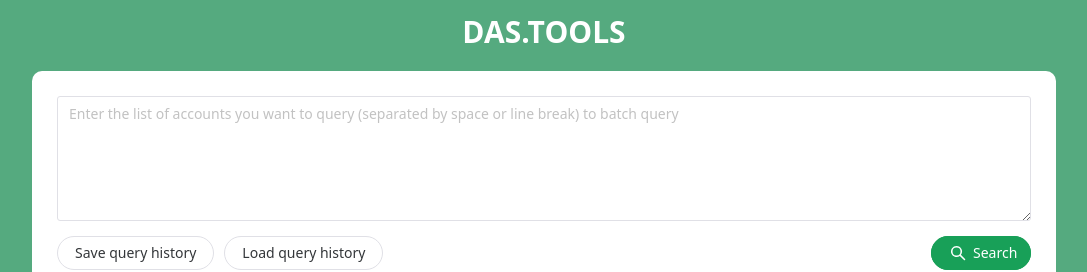
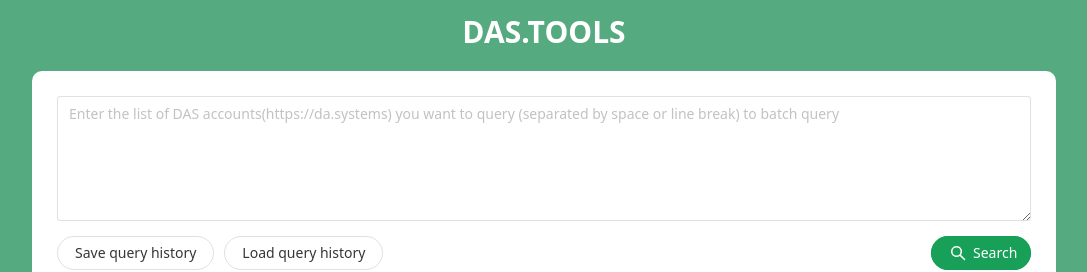
Before and after one commit to Comdex/das-tools, a Vue app: page / in a window 1280 px wide. Shown: the top 272 px of the page, without its empty margins (96-1183 px from the left). Built offline with nearby package versions, Linux system fonts and the light colour scheme.

Commit message:
update i18n

```diff
--- a/src/i18n/languages/en.ts
+++ b/src/i18n/languages/en.ts
@@ -1,6 +1,6 @@
 export const lang = {
   index: {
-    reg_placeholder: "Enter the list of accounts you want to query (separated by space or line break) to batch query",
+    reg_placeholder: "Enter the list of DAS accounts(https://da.systems) you want to query (separated by space or line break) to batch query",
     save_history: "Save query history",
     save_history_tips: "Save the list of queries to your browser so you can load the history in the same browser next time",
     load_history: "Load query history",
--- a/src/i18n/languages/zh-cn.ts
+++ b/src/i18n/languages/zh-cn.ts
@@ -1,6 +1,6 @@
 export const lang = {
     index: {
-      reg_placeholder: "将你想要查询的账号列表(以空格或换行分割)输入即可批量查询",
+      reg_placeholder: "将你想要查询的DAS(https://da.systems)账号列表(以空格或换行分割)输入即可批量查询",
       save_history: "保存查询历史",
       save_history_tips: "保存查询列表到浏览器,下次可以在同一浏览器加载历史",
       load_history: "加载查询历史",
```
